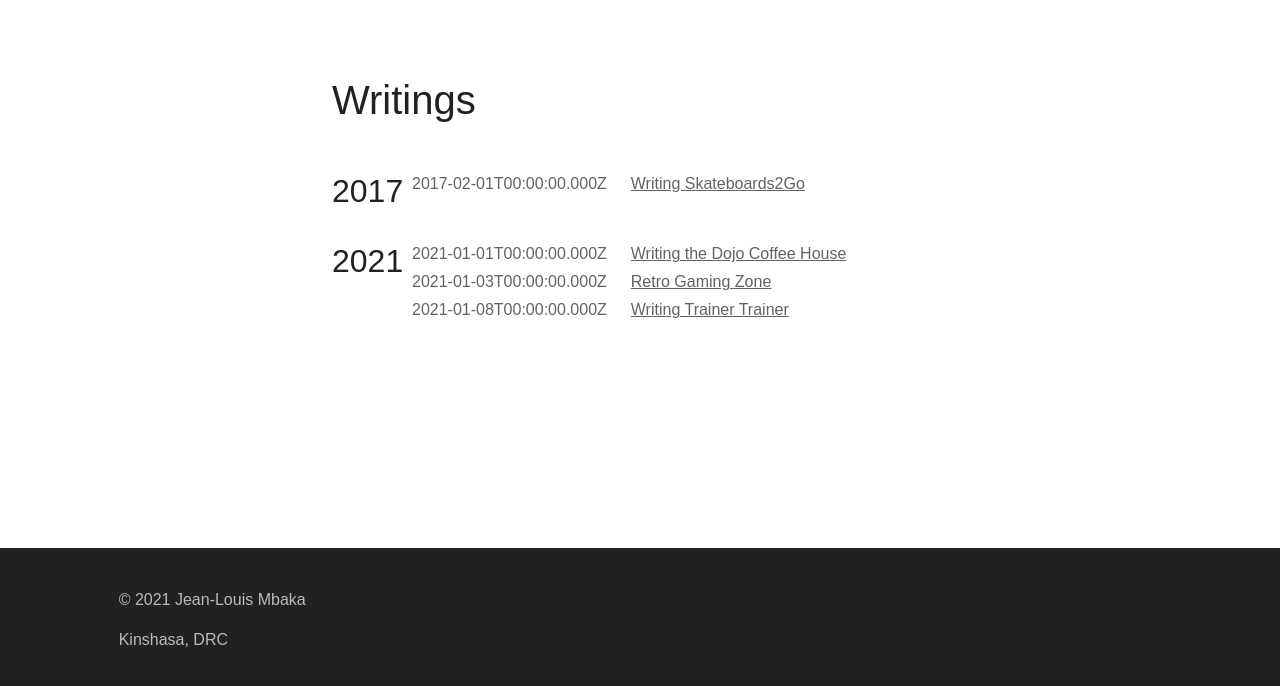
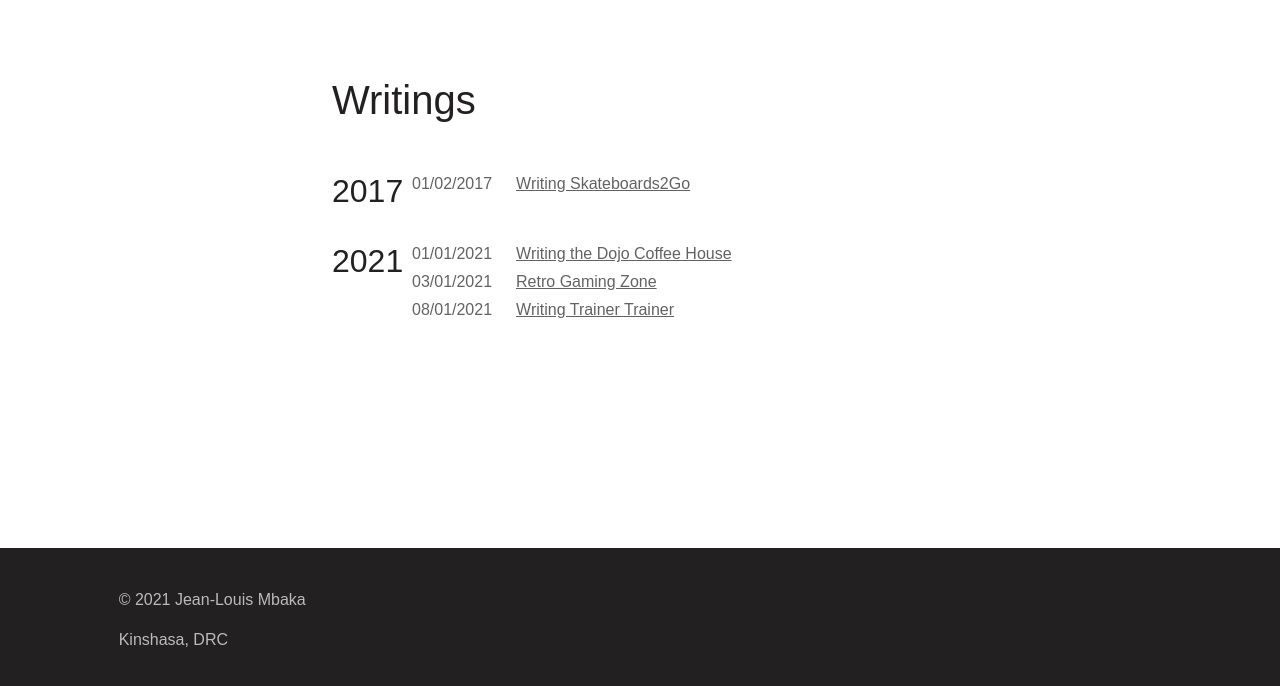
Before and after one commit to jlmbaka/jlmbaka.com, a Gatsby site: page /writing in a window 1280 px wide. Shown: the part 100-786 px from the top of the page. Built offline with nearby package versions, Linux system fonts and the light colour scheme; Gatsby itself is replaced by a stand-in of ours.

Commit message:
format date to GB

```diff
--- a/src/components/ContentList.js
+++ b/src/components/ContentList.js
@@ -39,7 +39,9 @@ const ContentList = ({
           <div class="row" key={item.id}>
             {showDate && (
               <div className="col-5 col-sm-2 col-md-auto text-justify">
-                <TextItem>{item.date}</TextItem>
+                <TextItem>
+                  {new Intl.DateTimeFormat("en-GB").format(new Date(item.date))}
+                </TextItem>
               </div>
             )}
             <div className="col">
```
